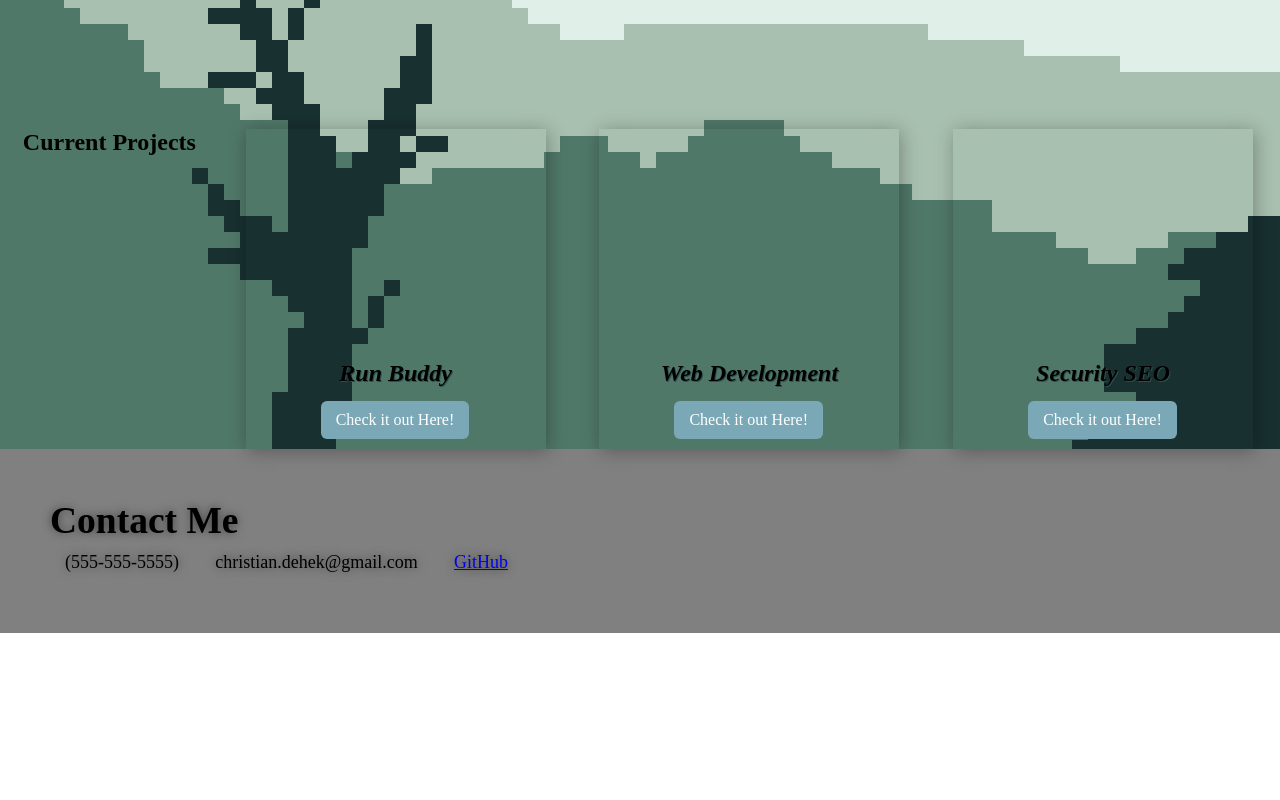
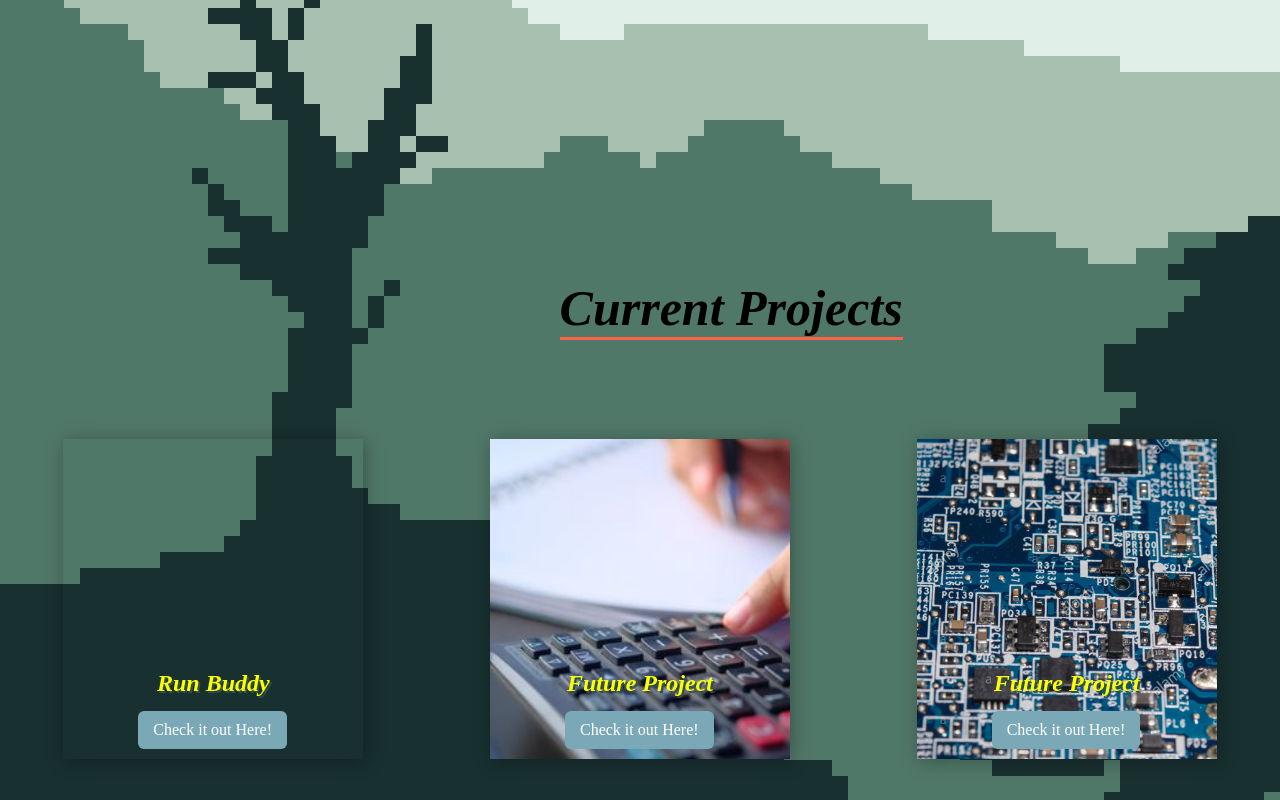
Before and after one commit to cdehek/portfolio-website, a plain HTML site: page index.html in a window 1280 px wide. Shown: the part 520-1320 px from the top of the page. Before the commit the page ends 1153 px from the top, so only its background shows below. Drawn offline with Linux system fonts and the light colour scheme.

Commit message:
finishing touches

```diff
--- a/assets/css/style.css
+++ b/assets/css/style.css
@@ -80,6 +80,7 @@ header nav ul li a:hover {
     position: relative;
     top: 1%;
     left: 40%;
+    font-family: Cambria, Cochin, Georgia, Times, 'Times New Roman', serif;
 
 }
 #about-me p {
@@ -107,11 +108,24 @@ body {
 
 
 /* CURRENT PROJECTS STYLING */
-.box-container .cp-title {
-    top: 50%;
+.cp-title {
+    margin-bottom: 10px;
+    padding: 150px 150px;
 }
-.current-projects {
+.cp-title h2 {
+    font-style: italic;
+    font-size: 50px;
+    position: absolute;
+    margin-left: 32%;
+    margin-bottom: 50%;
+    border-bottom: solid tomato;
 }
+
+#current-projects {
+    margin-bottom: 250px;
+    align-items: center;
+}
+
 .box-container{
     display:flex;
     justify-content:space-around;
@@ -131,12 +145,13 @@ body {
     margin: 0px 4px;
 }
 .heading {
+    color: yellow;
     position:absolute;
     width:100%;
     bottom:62px;
     text-align:center;
     font-style: italic;
-    text-shadow: 1px 1px darkslategray;
+    text-shadow: 2px 2px darkslategray;
     transition: 1s;
 }
 
@@ -169,6 +184,13 @@ body {
 .box-1 {
     background-image: url(../images/run-buddy-preview.PNG);
 }
+.box-2 {
+    background-image: url(../images/calculator.jpg);
+}
+.box-3 {
+    background-image: url(../images/motherboardimg.jpg);
+
+}
 .box-container {
     width: 100%;
     margin: 0 auto;
@@ -190,14 +212,13 @@ footer{
     flex-wrap: wrap;
 }
 footer ul {
+    display: flex;
+    flex-wrap: wrap;
+    justify-content: space-between;
+    align-items: center;
     list-style: none;
 }
-footer ul li {
-    text-shadow: 0 0 10px rgba(0, 0, 0, 0.5);
-    padding: 10px 15px;
-    font-weight: lighter;
-    font-size: 1.55vw;
-}
+
 .contact-me {
     text-shadow: 0 0 10px rgba(0, 0, 0, 0.5);
     padding: 10px 15px;
@@ -212,6 +233,12 @@ footer ul li {
     font-size: 18px;
     text-align: center;
 }
+.contact-me ul li a {
+    text-shadow: 0 0 10px rgba(0, 0, 0, 0.5);
+    padding: 10px 15px;
+    font-weight: lighter;
+    font-size: 1.55vw;
+}
 
 .contact-me ul li:hover {
         background: rgb(34, 58, 58);
--- a/index.html
+++ b/index.html
@@ -46,8 +46,10 @@
         </div>
     </section>
     <section id="current-projects">
+        <div class="cp-title">
+            <h2> Current Projects </h2>
+        </div>
         <div class="box-container">
-        <h2 class="cp-title"> Current Projects </h2>
                 <!--box-1------------->
 
 			<div class="box-1">
@@ -58,14 +60,14 @@
                    <!--box-2------------->
 
 			<div class="box-2">
-                <h2 class="heading">Web Development</h2>
+                <h2 class="heading">Future Project</h2>
                 <a class="button" href="#">Check it out Here!</a>
             </div>
 
                     <!--box-3------------->
 
 			<div class="box-3">
-                <h2 class="heading">Security SEO</h2>
+                <h2 class="heading">Future Project</h2>
                 <a class="button" href="#">Check it out Here!</a>
                 </div>
         </div>
@@ -75,10 +77,10 @@
             <h2>Contact Me</h2>
             <ul>
                 <li>
-                    (555-555-5555)
+                   <a href="#">(555-555-5555)</a>
                 </li>
                 <li>
-                    christian.dehek@gmail.com
+                   <a href="#">christian.dehek@gmail.com</a>
                 </li>
                 <li>
                     <a href="https://github.com/cdehek/">GitHub</a>
```
Also changed, not shown: assets/images/calculator.jpg (added), assets/images/motherboardimg.jpg (added).
